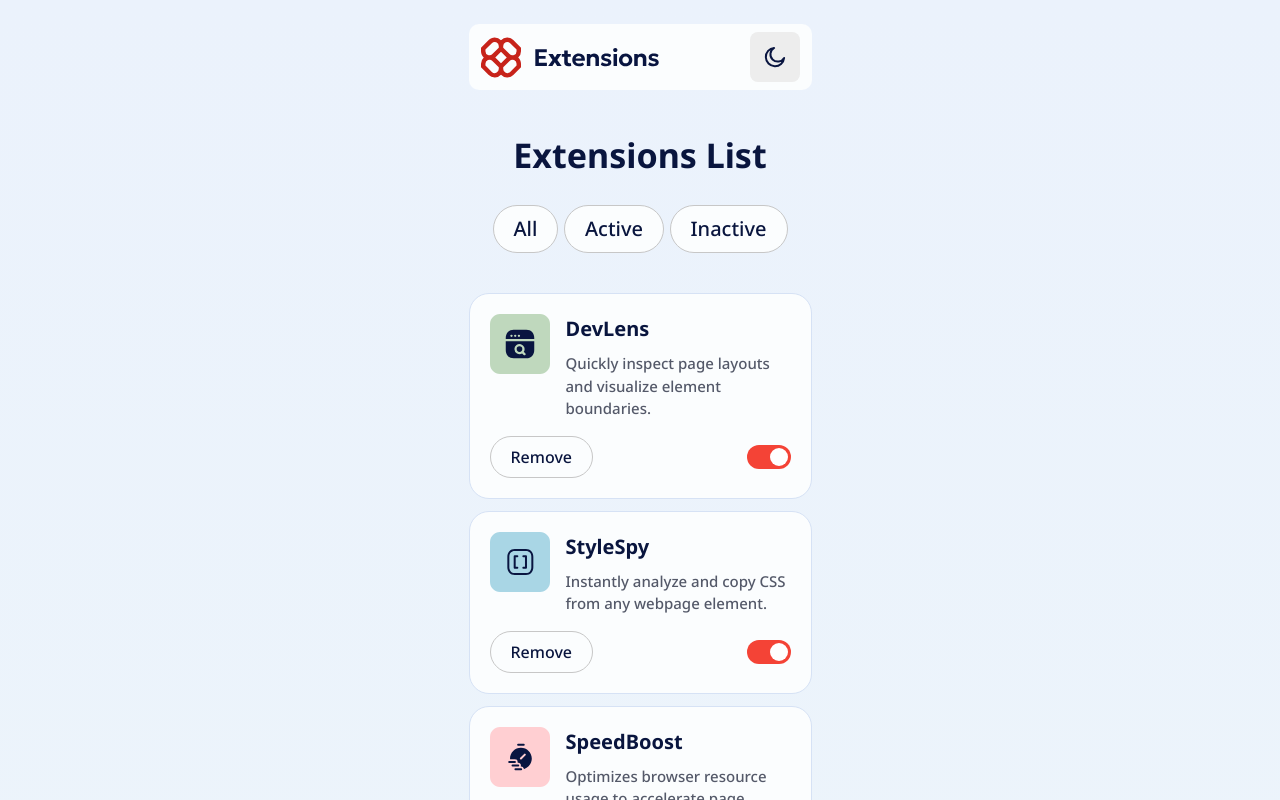
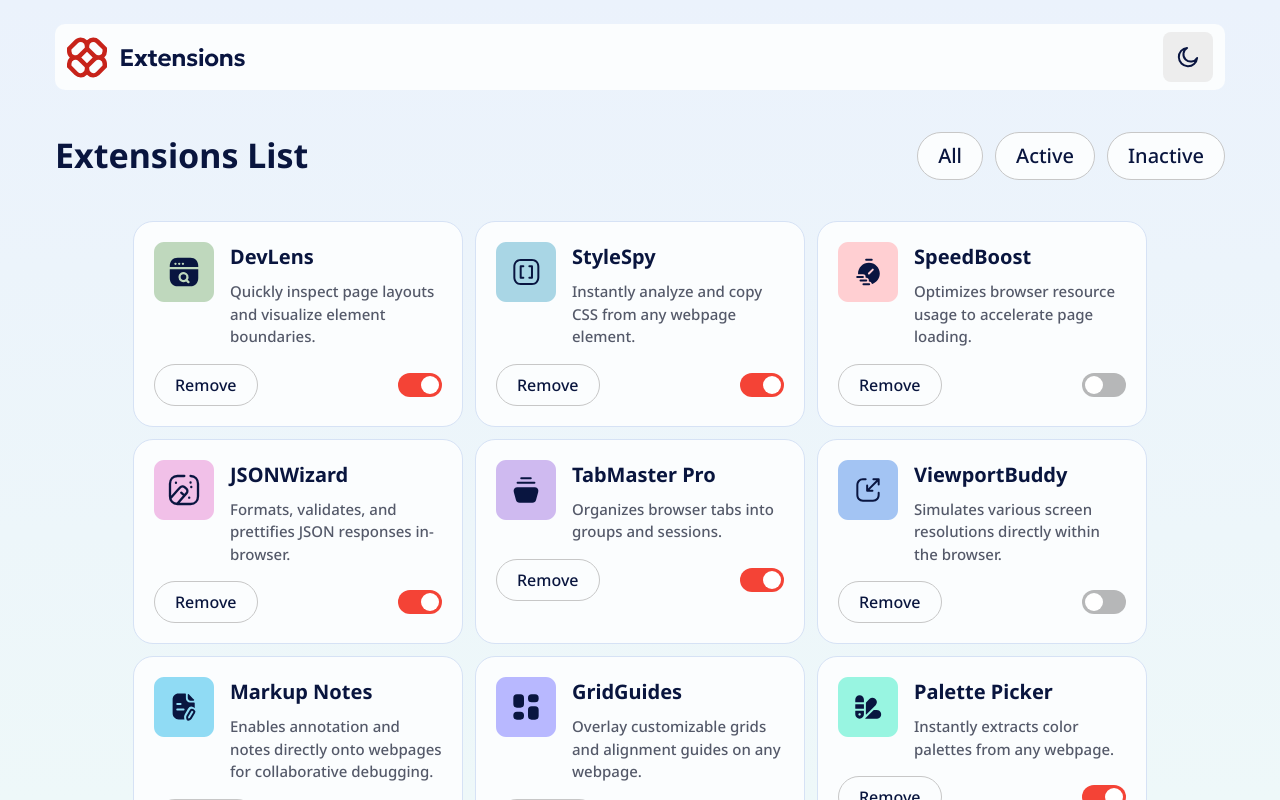
Before and after one commit to Davichobits/browser-extension-manager, a React (Vite) app: page / in a window 1280 px wide. Shown: the top 800 px of the page. Built offline with nearby package versions, Linux system fonts and the light colour scheme.

Commit message:
feat: enhance layout and responsiveness of components; update styles for better UI

```diff
--- a/src/App.jsx
+++ b/src/App.jsx
@@ -9,8 +9,8 @@ function App() {
 
   return (
     <FilterContext value={{filter, setFilter}}>
-      <main className="flex flex-col items-center light-gradient dark:dark-gradient h-auto text-Neutral-900 dark:text-Neutral-0">
-        <section className="w-[343px] my-6">
+      <main className="flex flex-col items-center light-gradient dark:dark-gradient h-dvh text-Neutral-900 dark:text-Neutral-0">
+        <section className="w-[343px] md:w-[672px] xl:w-[1170px] my-6 ">
           <Header />
           <Filter />
           <CardContainer />
--- a/src/components/card-container.jsx
+++ b/src/components/card-container.jsx
@@ -20,7 +20,7 @@ export const CardContainer = () => {
 
 
   return (
-    <section className='flex flex-col gap-3'>
+    <section className='flex flex-col gap-3 md:flex-row md:flex-wrap md:place-content-center'>
       {
         filteredExtensions.map(extension =>(
           <Card key={extension.name} setExtensions={setExtensions} extensions={extensions} {...extension} />
--- a/src/components/card.jsx
+++ b/src/components/card.jsx
@@ -16,7 +16,7 @@ export const Card = ({logo, name, description, isActive, setExtensions, extensio
   }
 
   return (
-    <div className="bg-Neutral-0 dark:bg-Neutral-700 border border-Neutral-200 rounded-[20px] p-[20px]">
+    <div className="bg-Neutral-0 dark:bg-Neutral-700 border border-Neutral-200 rounded-[20px] p-[20px] md:w-[330px]">
 
       <div className="flex items-start gap-4 mb-4">
         <img src={logo} alt="" />
--- a/src/components/filter.jsx
+++ b/src/components/filter.jsx
@@ -11,10 +11,9 @@ export const Filter = () => {
   }
 
   return (
-    <div className="mb-10">
-      <p className="text-center text-[34px] font-bold mb-6">Extensions List</p>
-      <div className="flex place-content-between px-6">
-
+    <div className="mb-10 md:flex md:items-center md:justify-between">
+      <p className="text-center text-[34px] font-bold mb-6 md:mb-0">Extensions List</p>
+      <div className="flex place-content-between px-6 md:gap-3 md:px-0">
         <Button handleClick={handleClick}>All</Button>
         <Button handleClick={handleClick}>Active</Button>
         <Button handleClick={handleClick}>Inactive</Button>
```
